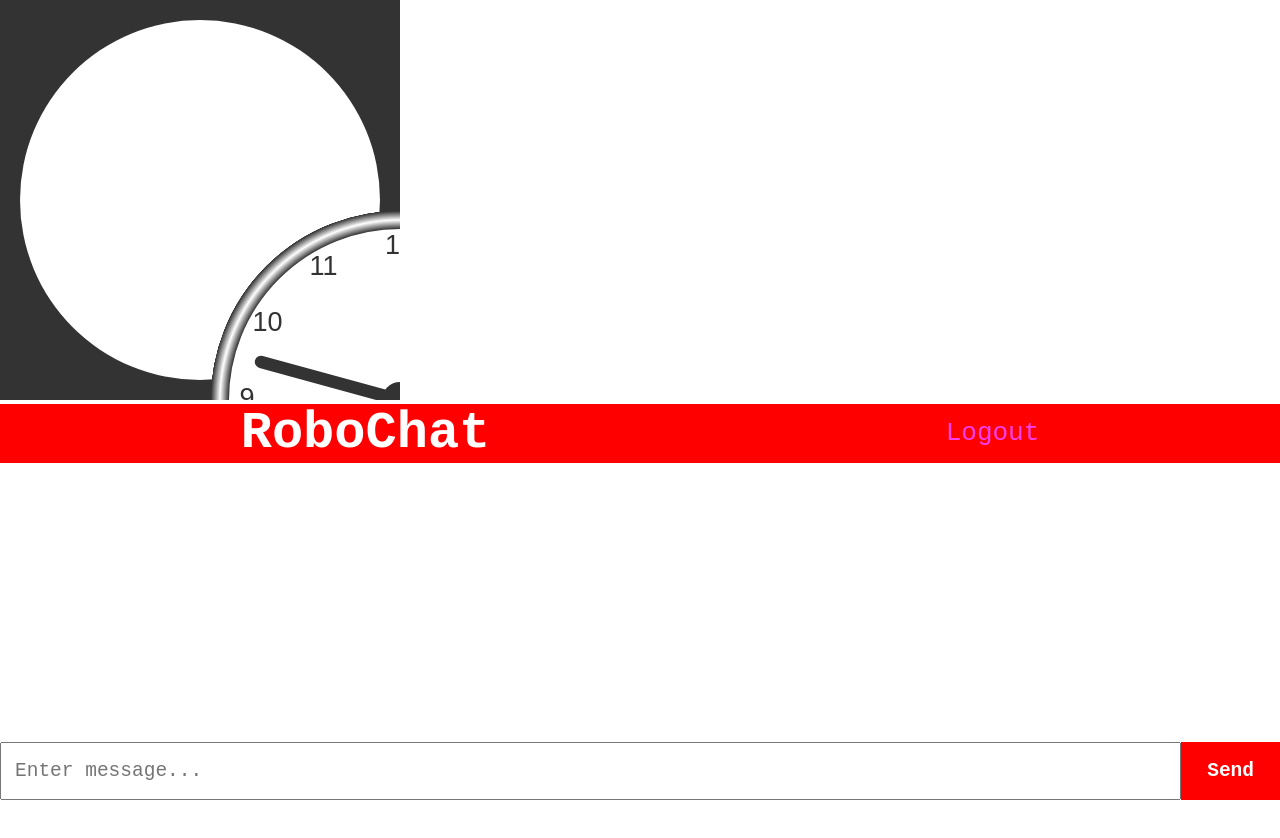
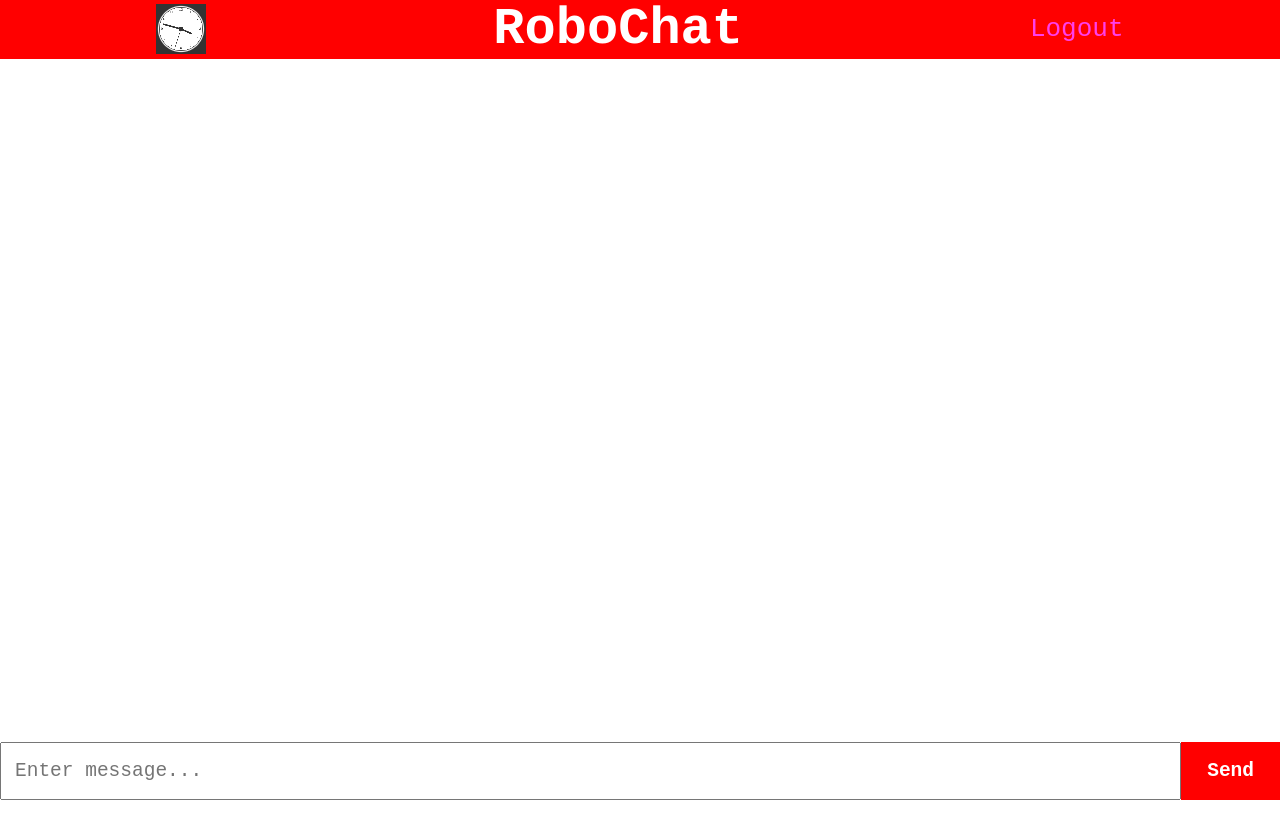
Before and after one commit to 1HardGaming1/Chat1, a website: page static/index.html in a window 1280 px wide. Shown: the top 838 px of the page. After the commit the page ends 800 px from the top, so only its background shows below. Drawn offline with nearby package versions, Linux system fonts and the light colour scheme; no server answers.

Commit message:
The final 6 project changes.

```diff
--- a/static/index.html
+++ b/static/index.html
@@ -6,7 +6,7 @@
     <meta name="viewport" content="width=device-width, initial-scale=1.0">
     <title>RoboChat</title>
     <link rel="stylesheet" href="style.css">
-    <canvas id="canvas" width="400" height="400" style="background-color:#333"></canvas>
+
 
     <script>
     var canvas = document.getElementById("canvas");
@@ -17,15 +17,16 @@
     drawClock();
 
     function drawClock() {
-    ctx.arc(0, 0, radius, 0 , 2 * Math.PI);
-    ctx.fillStyle = "white";
-    ctx.fill();
-}
+        ctx.arc(0, 0, radius, 0 , 2 * Math.PI);
+        ctx.fillStyle = "white";
+        ctx.fill();
+    }
 </script>
 </head>
 <body>
     <main>
         <header class="header">
+            <canvas id="canvas" width="400" height="400" style="background-color:#333"></canvas>
             <h1>RoboChat</h1>
             <button class="link" id="logout">Logout</button>
         </header>
--- a/static/style.css
+++ b/static/style.css
@@ -23,7 +23,7 @@ main {
 .header {
     position: fixed;
     padding: 1rem;
-    text-align: center;
+    text-align: ;
     width: 100%;
     font-size: 2rem;
     background-color: var(--color-primary);
@@ -33,7 +33,9 @@ main {
     justify-content: space-around;
     align-items: center;
 }
-
+#canvas {
+    width: 50px;
+}
 #form {
     position: fixed;
     bottom: 0;
```
